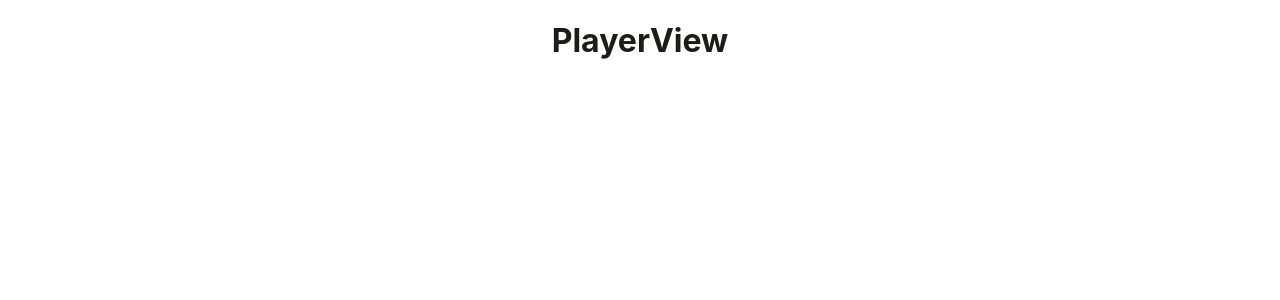
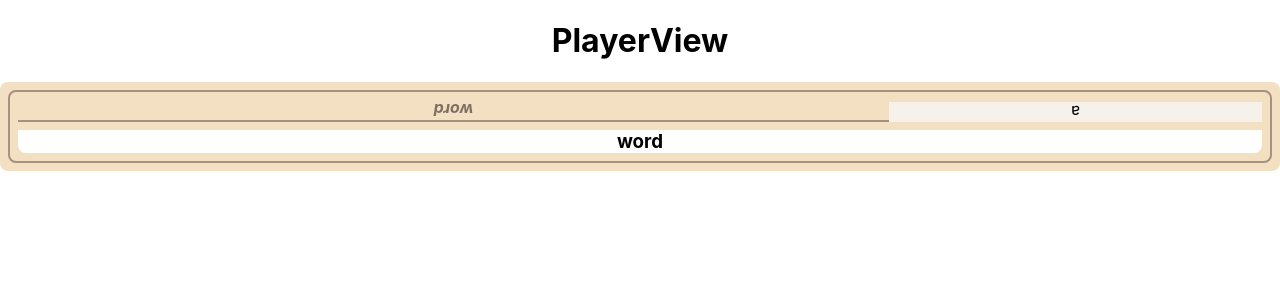
Before and after one commit to goodbreathseth/codenames-seth, a React (Create React App) app: page /player in a window 1280 px wide. Shown: the top 300 px of the page. Built offline with nearby package versions, Linux system fonts and the light colour scheme.

Commit message:
Got started on card

```diff
--- a/src/App.css
+++ b/src/App.css
@@ -2,8 +2,8 @@
   --neutral-lightest: #F6F1EB;
   --neutral-light: #EFE6D7;
   --neutral: #F3E0C2;
-  --neutral-dark: #7E7063;
-  --neutral-darkest: #1C1C1A;
+  --neutral-dark: #a6927c;
+  --neutral-darkest: #7E7063;
 
   --primary-lightest: #E66521;
   --primary-light: #ED3D08;
@@ -17,7 +17,7 @@
   --secondary-dark: #0F61C4;
   --secondary-darkest: #07225A;
 
-  color: var(--neutral-darkest);
+  color: #000000;
   text-align: center;
 }
 
@@ -32,19 +32,19 @@ button {
 
 button.neutral {
   background-color: var(--neutral-lightest);
-  color: var(--neutral-dark);
-  box-shadow: 2px 2px 5px var(--neutral-dark);
+  color: var(--neutral-darkest);
+  box-shadow: 2px 2px 5px var(--neutral-darkest);
 }
 
 button.neutral:hover {
-  background-color: var(--neutral-dark);
+  background-color: var(--neutral-darkest);
   color: var(--neutral-lightest);
 }
 
 button.neutral.pressed {
-  background-color: var(--neutral-dark);
+  background-color: var(--neutral-darkest);
   color: var(--neutral-lightest);
-  box-shadow: inset 2px 2px 5px var(--neutral-darkest);
+  box-shadow: inset 2px 2px 5px #000000;
 }
 
 button.action {
@@ -102,3 +102,44 @@ button.action:focus {
 .space-between-items > * {
   margin: .25rem 0;
 }
+
+.card {
+  background-color: var(--neutral);
+  border-radius: .5rem;
+  padding: 8px;
+}
+
+.card > div {
+  border: 2px solid var(--neutral-dark);
+  border-radius: .5rem;
+}
+
+.square-parent {
+  margin: .5rem;
+  transform: rotate(180deg);
+  display: flex;
+  justify-content: space-around;
+}
+
+.square-parent > div:nth-child(2) {
+  width: 70%;
+  border-top: 2px solid var(--neutral-dark);
+}
+
+.card i {
+  font-weight: 700;
+  color: var(--neutral-darkest);
+}
+
+.card h3 {
+  margin: .5rem;
+  background-color: #ffffff;
+  border-bottom-left-radius: .5rem;
+  border-bottom-right-radius: .5rem;
+}
+
+.square {
+  width: 30%;
+  height: 40%;
+  background-color: var(--neutral-lightest);
+}
--- /dev/null
+++ b/src/components/Card.js
@@ -0,0 +1,17 @@
+export default function Card() {
+  return (
+    <>
+      <div className="card">
+        <div>
+          <div className="square-parent">
+            <div className="square">a</div>
+            <div>
+              <i>word</i>
+            </div>
+          </div>
+          <h3>word</h3>
+        </div>
+      </div>
+    </>
+  );
+}
--- a/src/components/TeamSelect.js
+++ b/src/components/TeamSelect.js
@@ -1,10 +1,12 @@
 import { db, auth } from "../services/firebase";
 import { useState } from "react";
+import { useHistory } from "react-router-dom"
 
 export default function TeamSelect() {
   // Set formValues to be state data
   const [team, setTeam] = useState("");
   const [role, setRole] = useState("");
+  const history = useHistory();
 
   const startGame = (e) => {
     e.preventDefault();
@@ -21,8 +23,12 @@ export default function TeamSelect() {
         { merge: true }
       )
       .then(() => {
-        setTeam("");
-        setRole("");
+        if (role === "spymaster") {
+          history.push("/spymaster");
+        }
+        else {
+          history.push("/player");
+        }
       });
   };
 
--- a/src/views/PlayerView.js
+++ b/src/views/PlayerView.js
@@ -1,5 +1,10 @@
+import Card from "../components/Card";
+
 export default function PlayerView() {
-    return (
-        <h1>PlayerView</h1>
-    )
+  return (
+    <>
+      <h1>PlayerView</h1>
+      <Card />
+    </>
+  );
 }
```
Also changed, not shown: src/App.js (+0 -15 lines).
